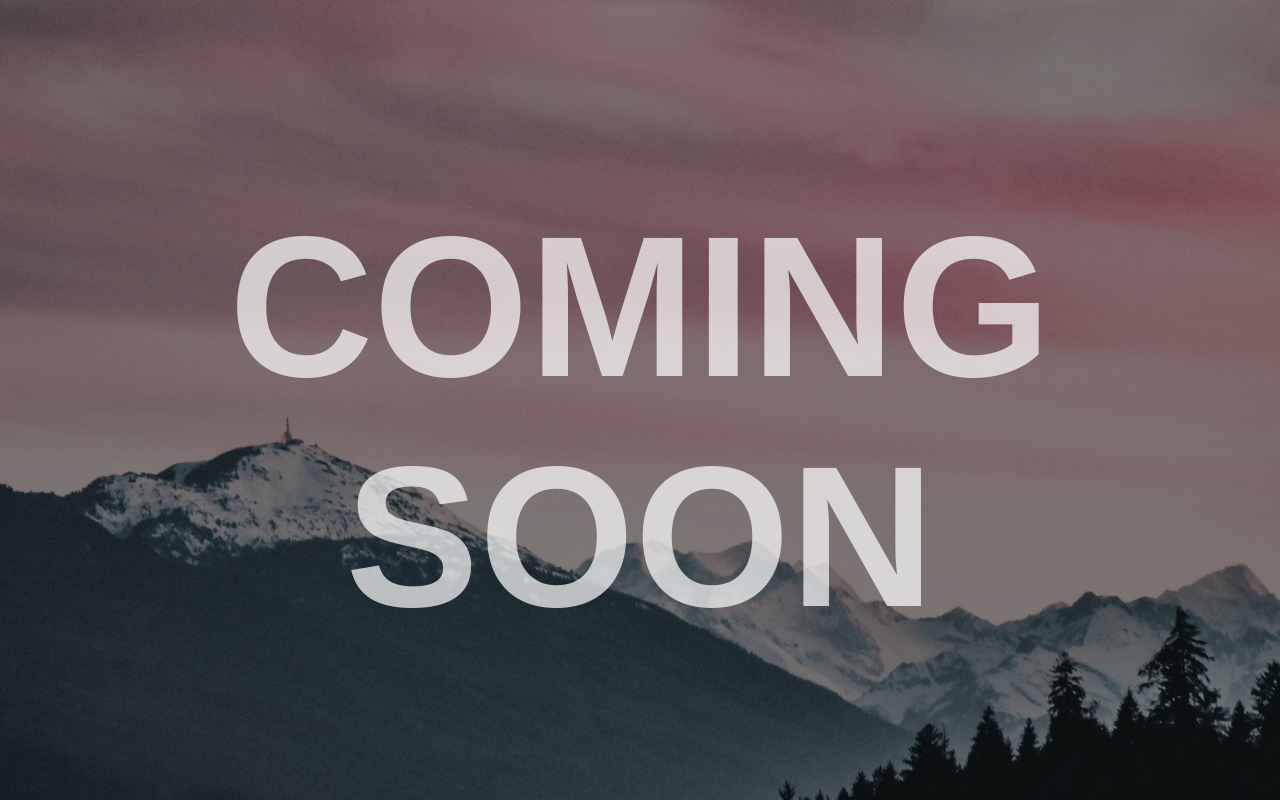
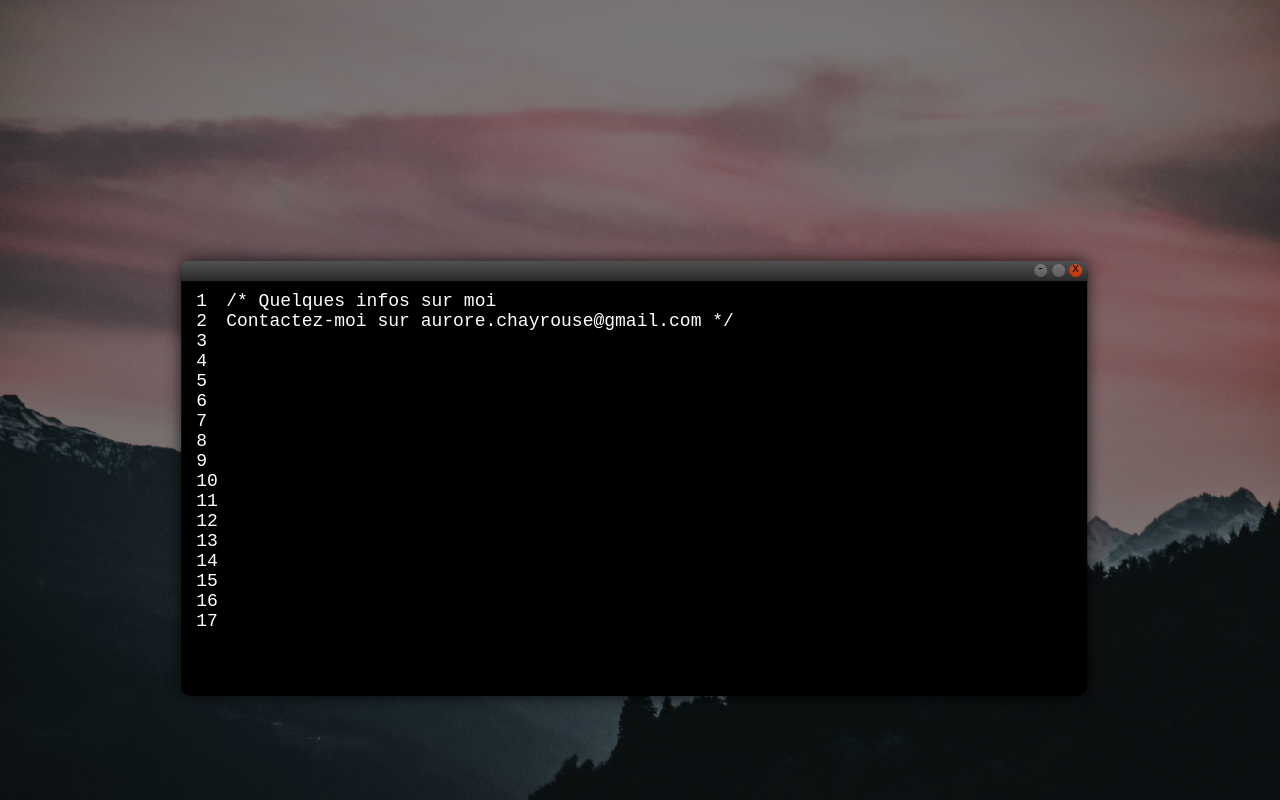
Before and after one commit to Fhuyu/my_website, a plain HTML site: page index.html in a window 1280 px wide. Drawn offline with Linux system fonts and the light colour scheme.

Commit message:
Code window 60%

```diff
--- a/index.html
+++ b/index.html
@@ -3,8 +3,43 @@
         <link rel="stylesheet" type="text/css" href="style.css">
     </head>
     <body>
-        <h1>
-            COMING SOON
-        </h1>
+        <div id="codewindow">
+            <div id="topwindow">
+                <span class="grey dot">-</span>
+                <span class="grey dot"></span>
+                <span class="red dot">x</span>
+            </div>
+            <div class="numberwindow">
+                <span></span>
+                <span></span>
+                <span></span>
+                <span></span>
+                <span></span>
+                <span></span>
+                <span></span>
+                <span></span>
+                <span></span>
+                <span></span>
+                <span></span>
+                <span></span>
+                <span></span>
+                <span></span>
+                <span></span>
+                <span></span>
+                <span></span>
+            </div>
+            <div id="infoswindow">
+            <span>/*
+                    Quelques infos sur moi <br>
+                    Contactez-moi sur aurore.chayrouse@gmail.com
+                 */
+            </span>
+        </div>
+
+        </div>
+
+
+
+
     </body>
 </html>
--- a/style.css
+++ b/style.css
@@ -1,49 +1,80 @@
 @font-face {
-    font-family: Raleway;
-    src: url('https://fonts.googleapis.com/css?family=Raleway:900&display=swap');
+    font-family: 'Roboto Mono', monospace;
+    src: url('https://fonts.googleapis.com/css?family=Roboto+Mono&display=swap');
   }
 
 html {
     background-image : url("background_waiting.jpg");
     background-position: center;
+    background-size: cover;
 }
 
 body {
     height: 100%;
     background-color: rgba(0,0,0,0.5);
     margin: 0;
+    /* Set "horizontalnumber" to 0 */
+    counter-reset: horizontalnumber;
 }
 
-h1 {
-    font-family: 'Raleway', sans-serif;
-    font-size: 200px;
-    text-align: center;
-    color: rgba(255,255,255,0.7);
-    padding-top: 15%;
+#codewindow {
+  background: black;
+  border-radius: 10px;
+  height: 400px;
+  width: 70%;
+  position: absolute;
+  transform: translate(20%, 60%);
+  padding: 5px;
+  padding-top: 30px;
+  box-shadow: 0px 0px 15px 0px rgba(0,0,0,0.75);
+}
+#topwindow {
+  width: 100%;
+  height: 20px;
+  background-image: linear-gradient(#515151, #2b2b2b);
+  position: absolute;
+  left: 0;
+  top: 0;
+  border-top-right-radius: 7px;
+  border-top-left-radius: 7px;
 }
 
-.shine {
-    background: #222 -webkit-gradient(
-        linear,
-        left top,
-        right top,
-        from(#222),
-        to(#222),
-        color-stop(0.5, #fff)
-      ) 0 0 no-repeat;
-    -webkit-background-size: 125px;
-    color: rgba(255, 255, 255, 0.1);
-    -webkit-background-clip: text;
-    -webkit-animation-name: shine;
-    -webkit-animation-duration: 2s;
-    -webkit-animation-iteration-count: infinite;
-  }
+#codewindow span {
+  color:white;
+  font-family: 'Roboto Mono', monospace;
+  font-size: 18px;
+}
+#codewindow .numberwindow span::before {
+   /*Increment "my-sec-counter" by 1 */
+  counter-increment: horizontalnumber;
+  content: counter(horizontalnumber);
+}
+.numberwindow {
+  float: left;
+    width: 20px;
+    padding: 0 10px;
+}
 
-  @-webkit-keyframes shine {
-    0% {
-      background-position: top left;
-    }
-    100% {
-      background-position: top right;
-    }
-  }
+span.dot {
+  color: black!important;
+  font-size: 12px!important;
+  text-align: center;
+  line-height: 0.9;
+  height: 13px;
+  top: 3;
+  width: 13px;
+  border-radius: 50px;
+  position: absolute;
+}
+.red.dot {
+  right: 5;
+  background-image: linear-gradient(#cc5226, #c13603);
+}
+.grey.dot:first-child {
+  right: 40;
+  background-image: linear-gradient(#777676, #5e5c5c);
+}
+#topwindow .grey.dot:nth-child(2) {
+  right: 22;
+  background-image: linear-gradient(#777676, #5e5c5c);
+}
```
